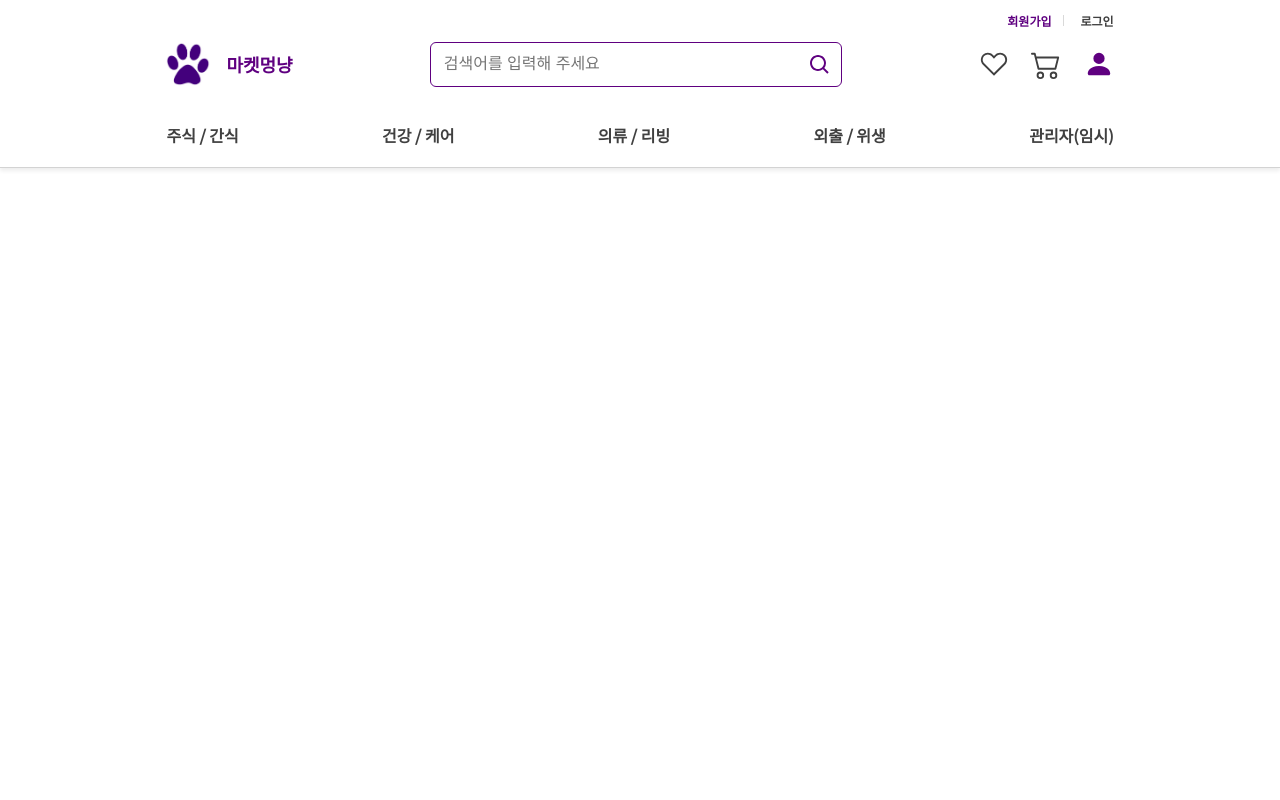
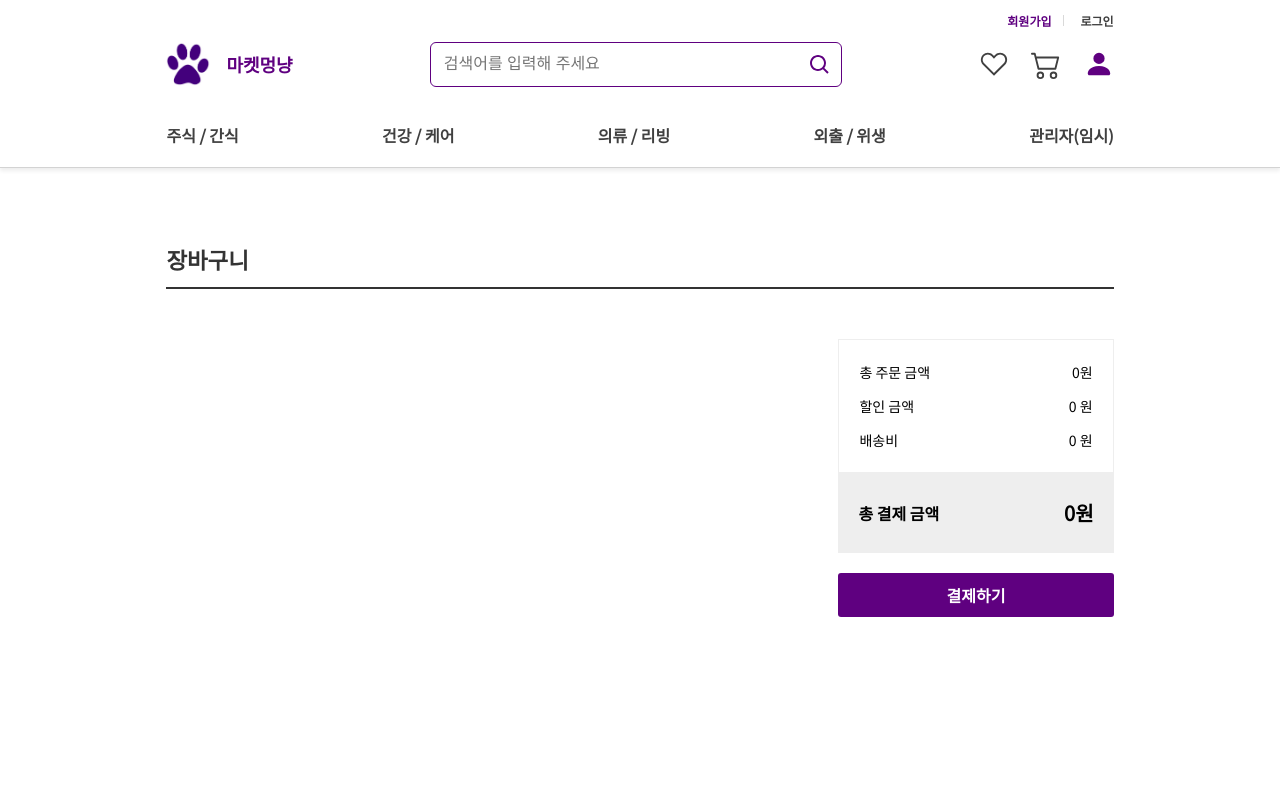
Before and after one commit to Front-end-Components/market-mong-nyang, a React (Create React App) app: page /cart in a window 1280 px wide. Shown: the top 800 px of the page. Built offline with nearby package versions, Linux system fonts and the light colour scheme.

Commit message:
Update CartPrice component & Fix scss

```diff
--- a/src/pages/Cart.jsx
+++ b/src/pages/Cart.jsx
@@ -1,12 +1,18 @@
 import React from 'react';
 import style from './Cart.module.scss';
+import MypageHeader from '../components/MypageHeader';
 import CartList from '@/components/CartList';
+import CartPrice from '@/components/CartPrice';
 
 export default function Cart() {
 
   return (
     <div className={style.cart}>
-      <CartList />
+      <MypageHeader name={'장바구니'} />
+      <div className={style.container}>
+        <CartList />
+        <CartPrice />
+      </div>
     </div>
   );
 }
--- a/src/pages/Cart.module.scss
+++ b/src/pages/Cart.module.scss
@@ -1,4 +1,11 @@
 .cart {
   padding-top: 80px;
   padding-bottom: 150px;
+  .container {
+    padding-top: 20px;
+    display: flex;
+    justify-content: space-between;
+    width: $width-inner;
+    position: relative;
+  }
 }
```
